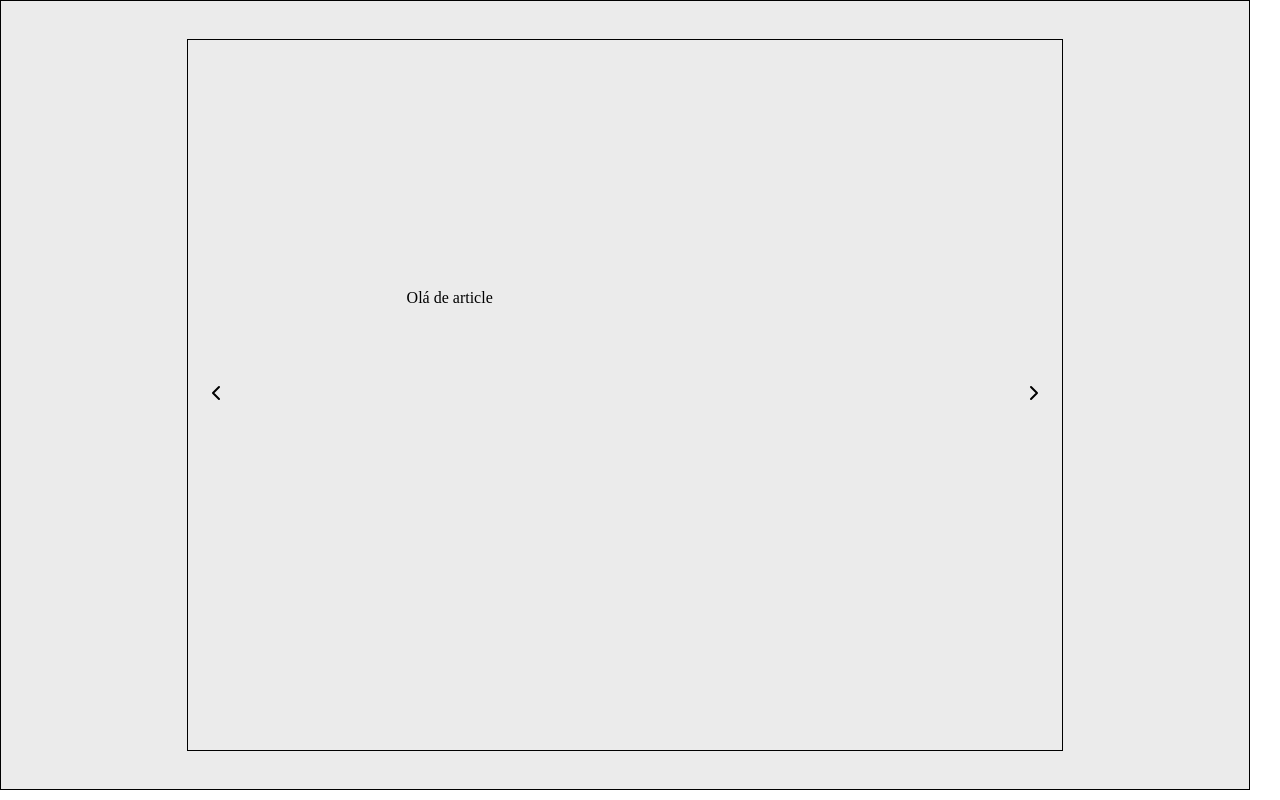
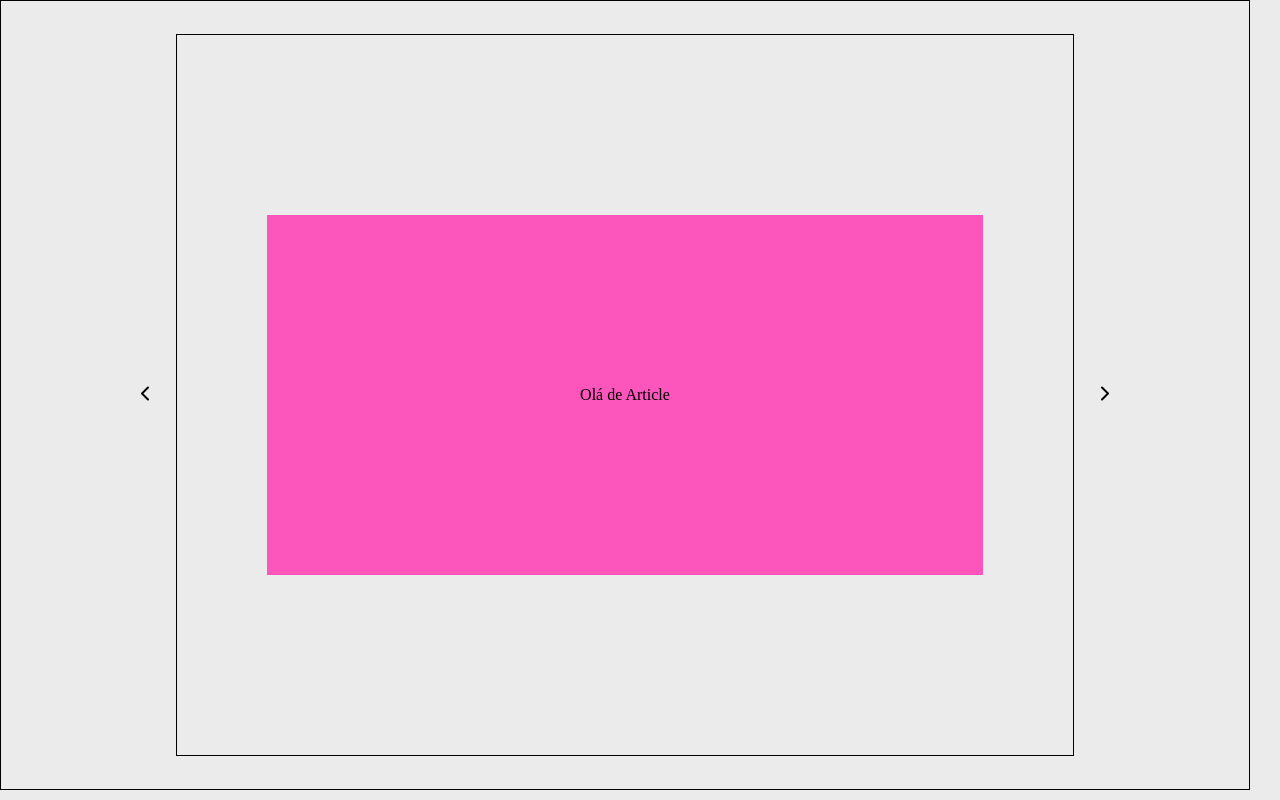
Before and after one commit to MPaulino0510/Carousel, a plain HTML site: page index.html in a window 1280 px wide. Drawn offline with Linux system fonts and the light colour scheme.

Commit message:
Salvando

```diff
--- a/index.html
+++ b/index.html
@@ -1,5 +1,5 @@
 <!DOCTYPE html>
-<html lang="en, pt-BR">
+<html lang="en">
 <head>
     <link rel="stylesheet" href="style.css">
     <meta charset="UTF-8">
@@ -8,22 +8,22 @@
     <title>Carousel</title>
 </head>
 <body>
-    <header></header>
+    <header></header><!--fim de header-->
     <main>
         <section class="container">
-            <article id="btnEsquerda">
-            <span>
-                <img src="./images/chevron-left.svg" alt="">
-            </span>
+            <article >
+                <button id="btnEsquerda">
+                    <img src="./images/chevron-left.svg" alt="" srcset="">
+                </button><!--fim de span-->
             </article>
-            <article class="Carousel">Olá de article</article>
-            <article id="btnDireita">
-            <span>
-                <img src="./images/chevron-right.svg" alt="">
-            </span>
+            <article id="carousel">Olá de Article</article>
+            <article >
+                <button id="btnDireita">
+                    <img src="./images/chevron-right.svg" alt="" srcset="">
+                </button><!--fim de span-->
             </article>
-        </section><!-- Fim da section container -->
-    </main> <!-- Fim da main -->
-    <footer></footer> <!-- Fim do footer -->
+        </section><!--fim section container-->
+    </main><!--fim de main-->
+    <footer></footer><!--fim do footer-->
 </body>
 </html>
--- a/src/js/app.js
+++ b/src/js/app.js
@@ -0,0 +1,47 @@
+const telaCarousel = document.getElementById("carousel");
+const btnEsquerda = document.querySelector('#btnEsquerda');
+const btnDireita = document.querySelector('#btnDireita');
+
+const cores = [
+    'var(--azul-300)',
+    'var(--rosa)',
+    'var(--vermelho-vivo)'
+];
+
+/** variável acumuladora de valor */
+let indiceAtual = 0;
+let temporizador;
+
+function atualizarCarrossel(){
+    telaCarousel.style.backgroundColor = cores[indiceAtual];
+}
+
+function autoplay(){
+    clearInterval(temporizador);
+    temporizador = setInterval(()=>{
+        indiceAtual++;
+        if(indiceAtual >= cores.length){
+            indiceAtual = 0;
+        }
+        atualizarCarrossel();
+    }, 3000);
+}
+
+btnDireita.addEventListener("click", () => {
+    indiceAtual++;
+    if(indiceAtual >= cores.length){
+        indiceAtual = 0;
+    }
+    atualizarCarrossel();
+    autoplay();
+});
+btnEsquerda.addEventListener("click", () => {
+    indiceAtual--;
+    if(indiceAtual < 0){
+        indiceAtual = cores.length - 1;
+    }
+    autoplay();
+    atualizarCarrossel();
+});
+    autoplay();
+    atualizarCarrossel();
--- a/style.css
+++ b/style.css
@@ -1,23 +1,25 @@
-:root{
-    --azul-100:rgb(231, 231, 255);
-    --azul-200:rgb(177, 177, 255);
-    --azul-300:rgb(75, 7, 253);
+:root {
+    --azul-100: rgb(231, 231, 255);
+    --azul-200: rgb(177, 177, 255);
+    --azul-300: rgb(75, 7, 253);
     --vermelho-vivo: red;
-    --vermelho-escuro:rgb(164, 3, 3);
+    --vermelho-escuro: rgb(164, 3, 3);
     --rosa: rgb(252, 85, 188);
     --cinza: rgb(235, 235, 235);
     --branco: white;
 }
-body{
+
+body {
     margin: 0;
-    padding:0;
+    padding: 0;
     border: 0.03rem solid;
     width: 97.5vw;
     min-width: 243px;
     height: 98.5vh;
-    background: var(--);
+    background: var(--cinza);
 }
-main{
+
+main {
     display: flex;
     justify-content: center;
     align-items: center;
@@ -25,11 +27,12 @@
     width: 100%;
     height: 100%;
     background: var(--cinza);
+}
 
-}
-.container{
+.container {
+    position: absolute;
     display: flex;
-    justify-content: space-between;
+    justify-content: center;
     align-items: center;
     border: 0.03rem solid;
     background: var(--cinza);
@@ -37,12 +40,48 @@
     height: 90%;
     transition: background-color 0.4s ease-in-out;
 }
-#btnEsquerda, #btnDireita{
+
+#carousel {
+    width: 80%;
+    height: 50%;
+    display: flex;
+    justify-content: center;
+    align-items: center;
+}
+
+#btnEsquerda, #btnDireita {
+    position: absolute;
+    top: 50%;
+    transform: translateY(-50%);
     cursor: pointer;
     padding: 1rem;
     user-select: none;
+    border: none;
+    border-radius: 50%;
+    background-color: transparent;
+    transition: transform 0.2s ease;
 }
-.Carousel{
-    width: 50%;
-    height: 30%;
+
+#btnEsquerda {
+    left: -60px;
 }
+
+#btnDireita {
+    right: -60px;
+}
+
+#btnEsquerda:hover {
+    transform: translateY(-50%) scale(1.2);
+}
+
+#btnDireita:hover {
+    transform: translateY(-50%) scale(1.2);
+}
+
+#btnEsquerda:active {
+    transform: translateY(-50%) scale(0.9);
+}
+
+#btnDireita:active {
+    transform: translateY(-50%) scale(0.9);
+}
```
Also changed, not shown: images/fofuxo.png (added), images/jansei.png (added), images/luis.png (added).
